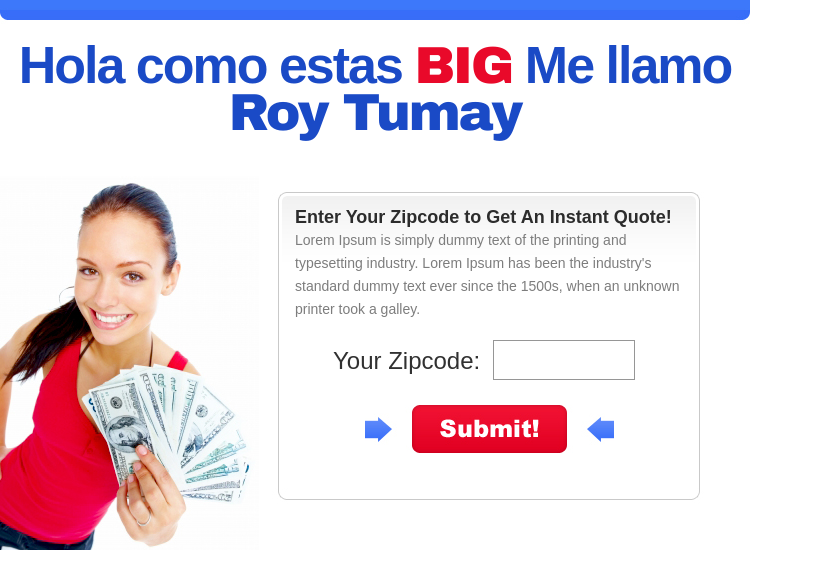
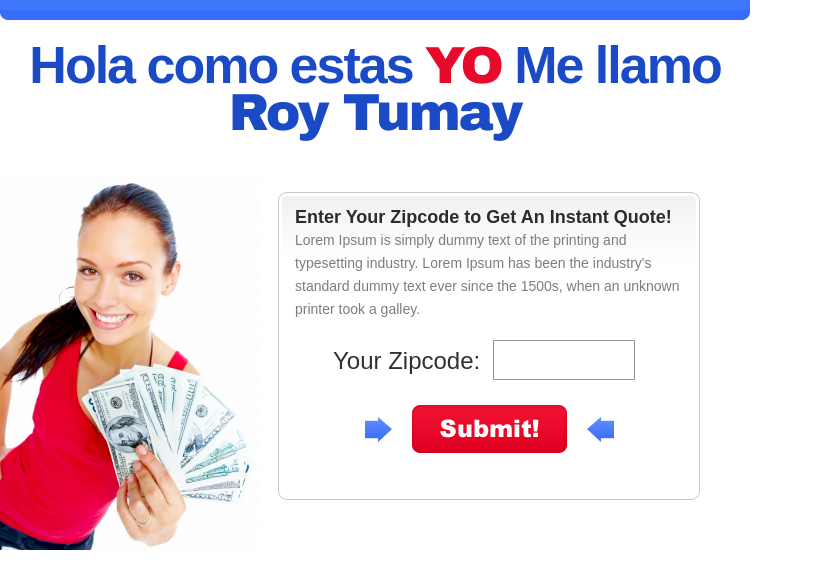
Before and after one commit to Dennisvc12/lp1, a plain HTML site: page index.htm in a window 1280 px wide. Shown: the whole page, without its empty margins (0-813 px from the left). Drawn offline with Linux system fonts and the light colour scheme.

Commit message:
Update index.htm

```diff
--- a/index.htm
+++ b/index.htm
@@ -8,7 +8,7 @@
 </head>
 <body>
 <div id="wrapper">
-	<h1>Hola como estas <span class="redtext">BIG</span> Me llamo <br /><span class="boldtext">Roy Tumay</span></h1>
+	<h1>Hola como estas <span class="redtext">YO</span> Me llamo <br /><span class="boldtext">Roy Tumay</span></h1>
 	<div id="formarea">
 		<h2>Enter Your Zipcode to Get An Instant Quote!</h2>
 		<p>Lorem Ipsum is simply dummy text of the printing and typesetting industry. Lorem Ipsum has been the industry's standard dummy text ever since the 1500s, when an unknown printer took a galley.</p>
```
